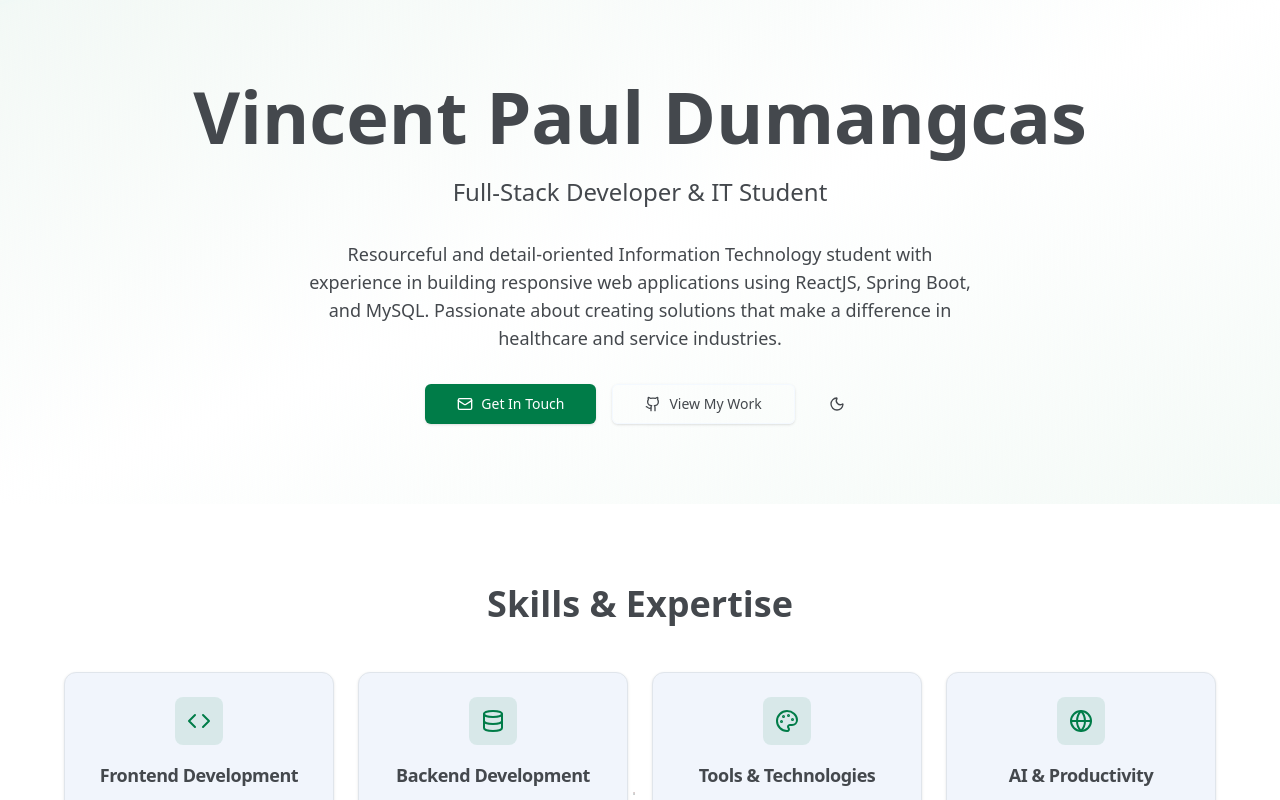
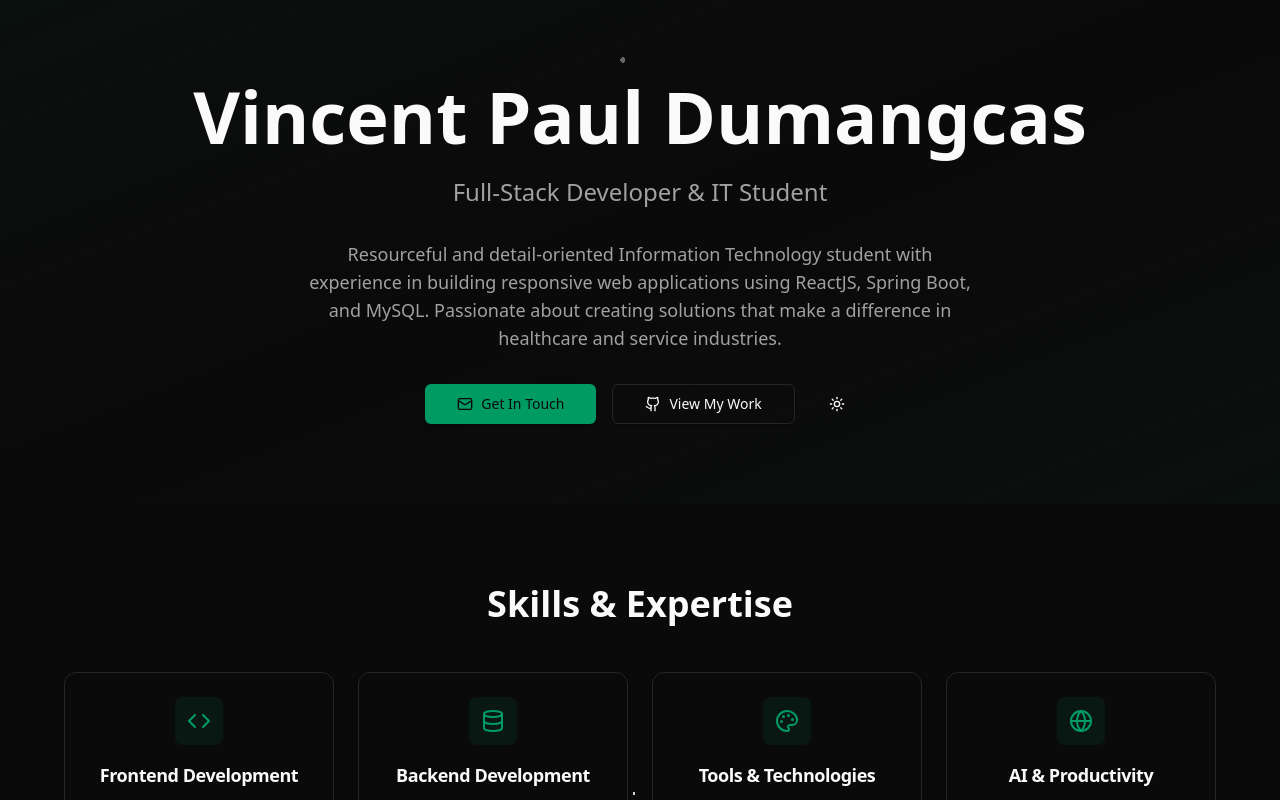
Before and after one commit to VincentPaul434/portfolio, a React (Vite) app: page / in a window 1280 px wide. Shown: the top 800 px of the page. Built offline with nearby package versions, Linux system fonts and the light colour scheme.

Commit message:
Update App.jsx

```diff
--- a/src/App.jsx
+++ b/src/App.jsx
@@ -9,10 +9,10 @@ import Particles from "./components/ui/Particles"
 
 function App() {
   const [isDark, setIsDark] = useState(() => {
-    if (typeof window === "undefined") return false
+    if (typeof window === "undefined") return true
     const stored = localStorage.getItem("theme")
     if (stored) return stored === "dark"
-    return window.matchMedia?.("(prefers-color-scheme: dark)")?.matches ?? false
+    return true // default to dark on first visit
   })
 
   useEffect(() => {
```
